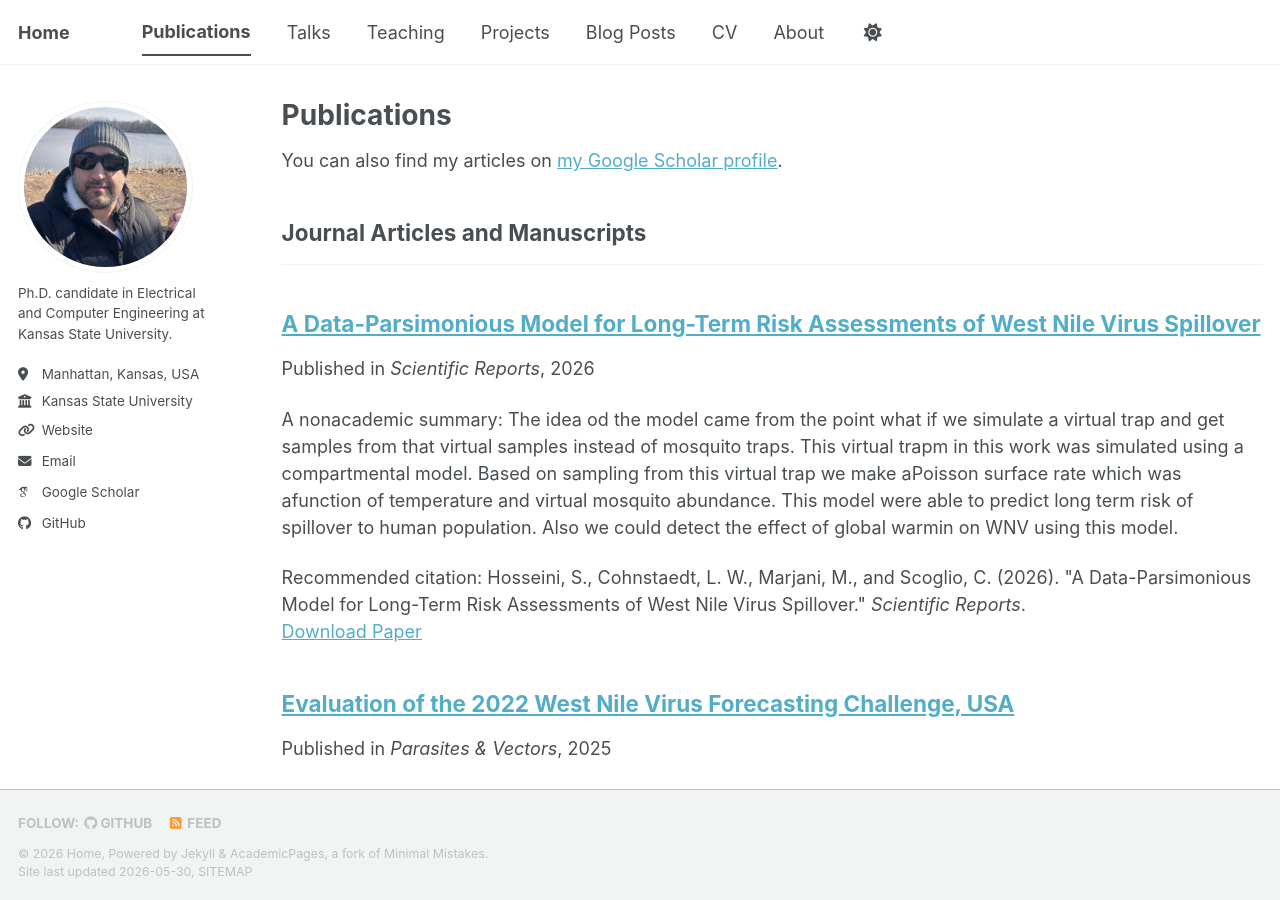
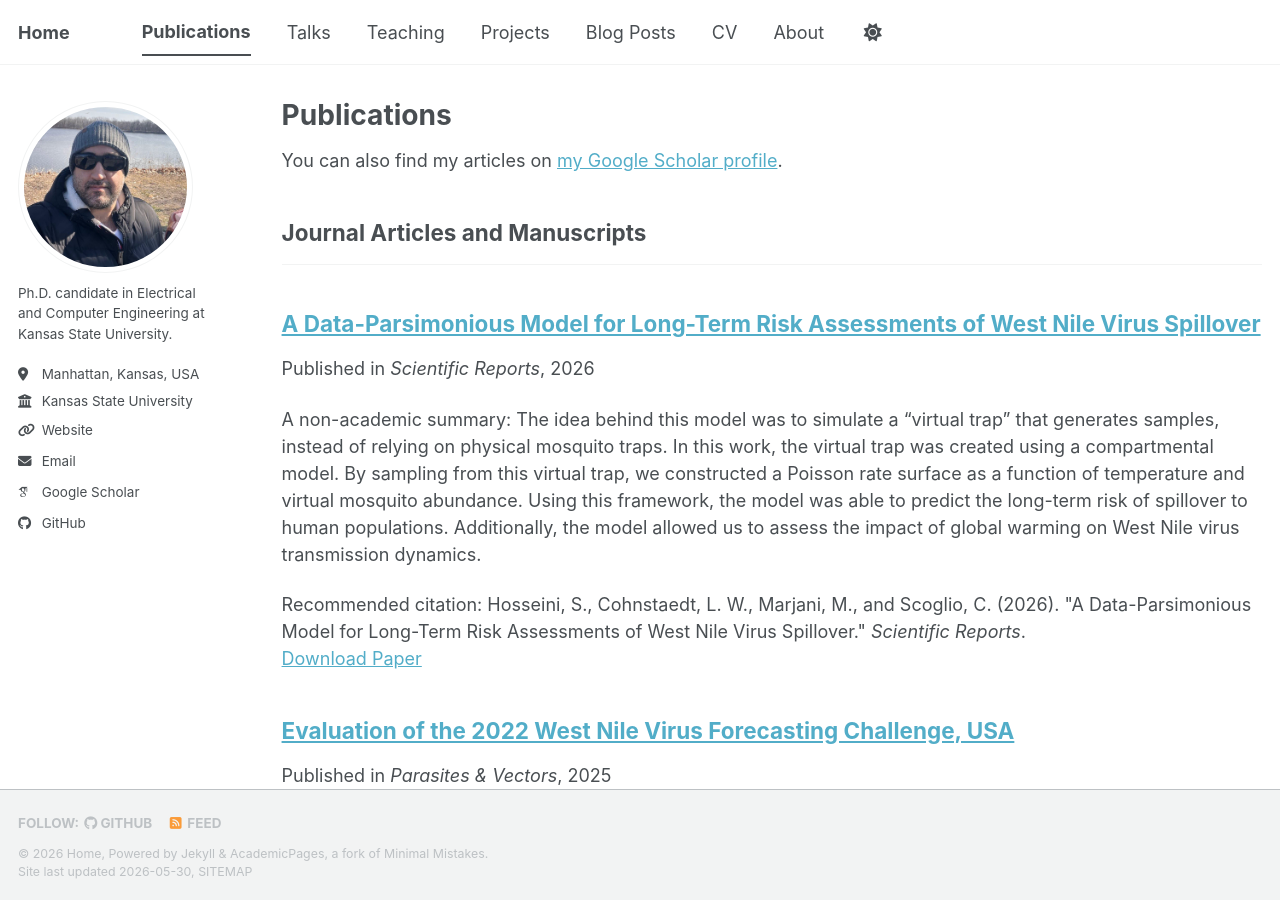
Before and after one commit to Saman-Hoss/Saman-Hoss.github.io, a Jekyll site: the page built from _pages/publications.html, in a window 1280 px wide and 900 px high. Built offline with Jekyll 4.4.1, drawn with Linux system fonts in a browser that asks for light colours; some web fonts are replaced; a script bundle is joined from its source files by our own code; library files that are not in the unit come from our copies.

Commit message:
Update 2026-01-01-wnv-spillover-scientific-reports.md

```diff
--- a/_publications/2026-01-01-wnv-spillover-scientific-reports.md
+++ b/_publications/2026-01-01-wnv-spillover-scientific-reports.md
@@ -3,10 +3,11 @@ title: "A Data-Parsimonious Model for Long-Term Risk Assessments of West Nile Vi
 collection: publications
 category: manuscripts
 permalink: /publication/2026-wnv-spillover-scientific-reports
-excerpt: "A nonacademic summary: The idea od the model came from the point what if we simulate a virtual trap and get samples from that virtual samples instead of mosquito traps. This virtual trapm in this work was simulated using a compartmental model.
-Based on sampling from this virtual trap we make aPoisson surface rate which was afunction of temperature and virtual mosquito abundance.
-This model were able to predict long term risk of spillover to human population.
-Also we could detect the effect of global warmin on WNV using this model."
+excerpt: "A non-academic summary: The idea behind this model was to simulate a “virtual trap” that generates samples, instead of relying on physical mosquito traps. In this work, the virtual trap was created using a compartmental model.
+
+By sampling from this virtual trap, we constructed a Poisson rate surface as a function of temperature and virtual mosquito abundance. Using this framework, the model was able to predict the long-term risk of spillover to human populations.
+
+Additionally, the model allowed us to assess the impact of global warming on West Nile virus transmission dynamics."
 date: 2026-01-01
 venue: "Scientific Reports"
 paperurl: "https://www.nature.com/articles/s41598-026-47413-w"
```
